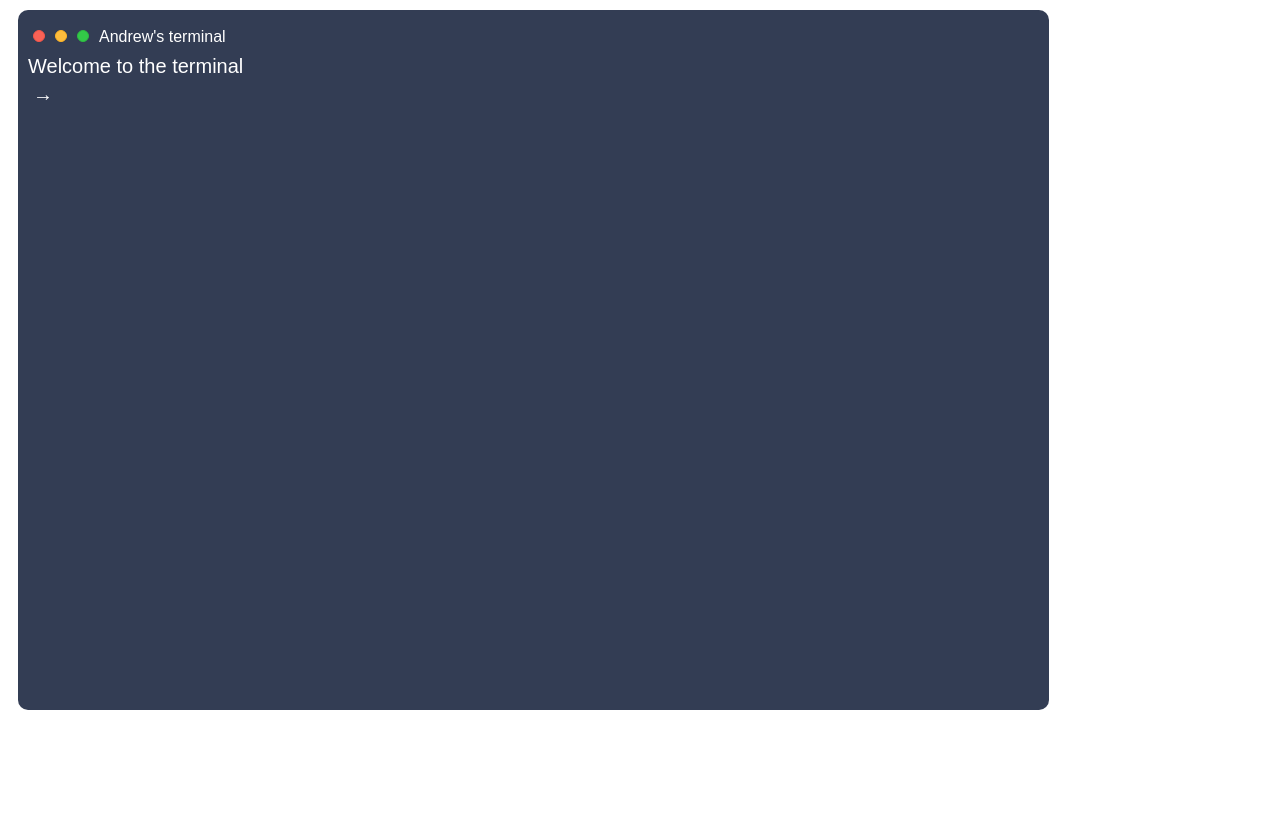
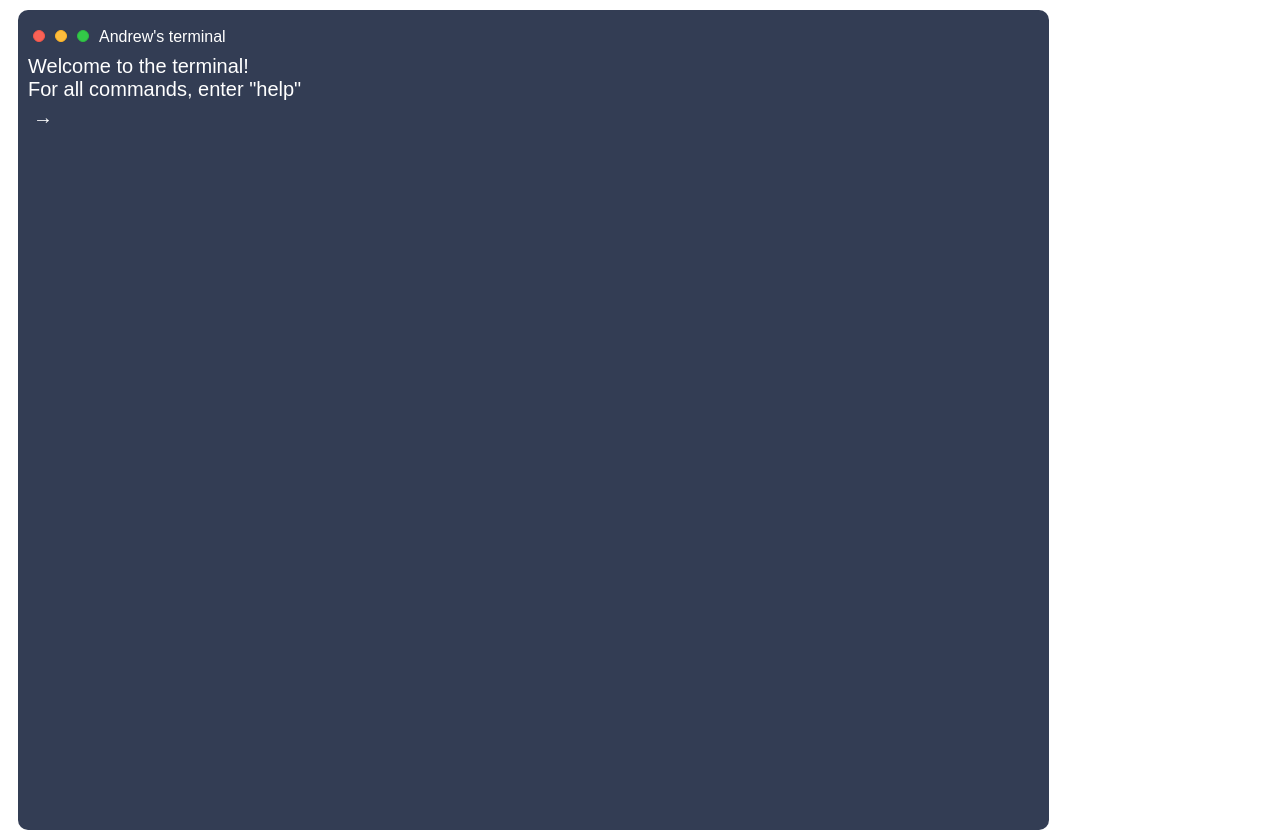
Before and after one commit to andrew-ho7705/terminal-website, a plain HTML site: page index.html in a window 1280 px wide. Before the commit the page ends 800 px from the top, so only its background shows below. Drawn offline with Linux system fonts and the light colour scheme.

Commit message:
Add help command

```diff
--- a/index.html
+++ b/index.html
@@ -17,7 +17,8 @@
 
             <div class="terminal-content" id="terminal_content">
                 <div id="terminal_outputs">
-                    <span>Welcome to the terminal</span>
+                    <div>Welcome to the terminal!</div>
+                    <div>For all commands, enter "help"</div>
                 </div>
                 <div class="row">
                     <span>→</span>
--- a/src/style.css
+++ b/src/style.css
@@ -1,7 +1,7 @@
 .terminal {
     margin: 10px;
     padding: 10px;
-    height: 100%;
+    height: 100vh;
     width: 80%;
     font-family: sans-serif;
     background-color: #333d54;
```
